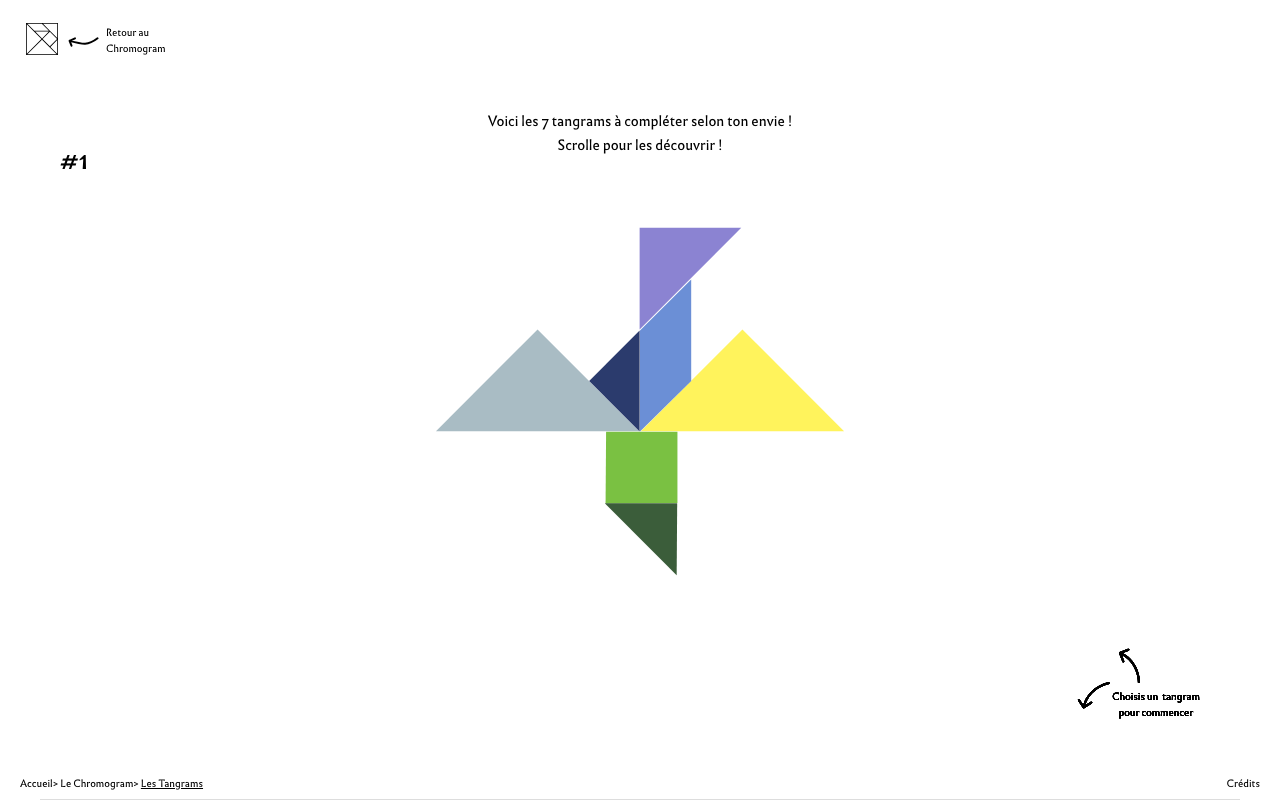
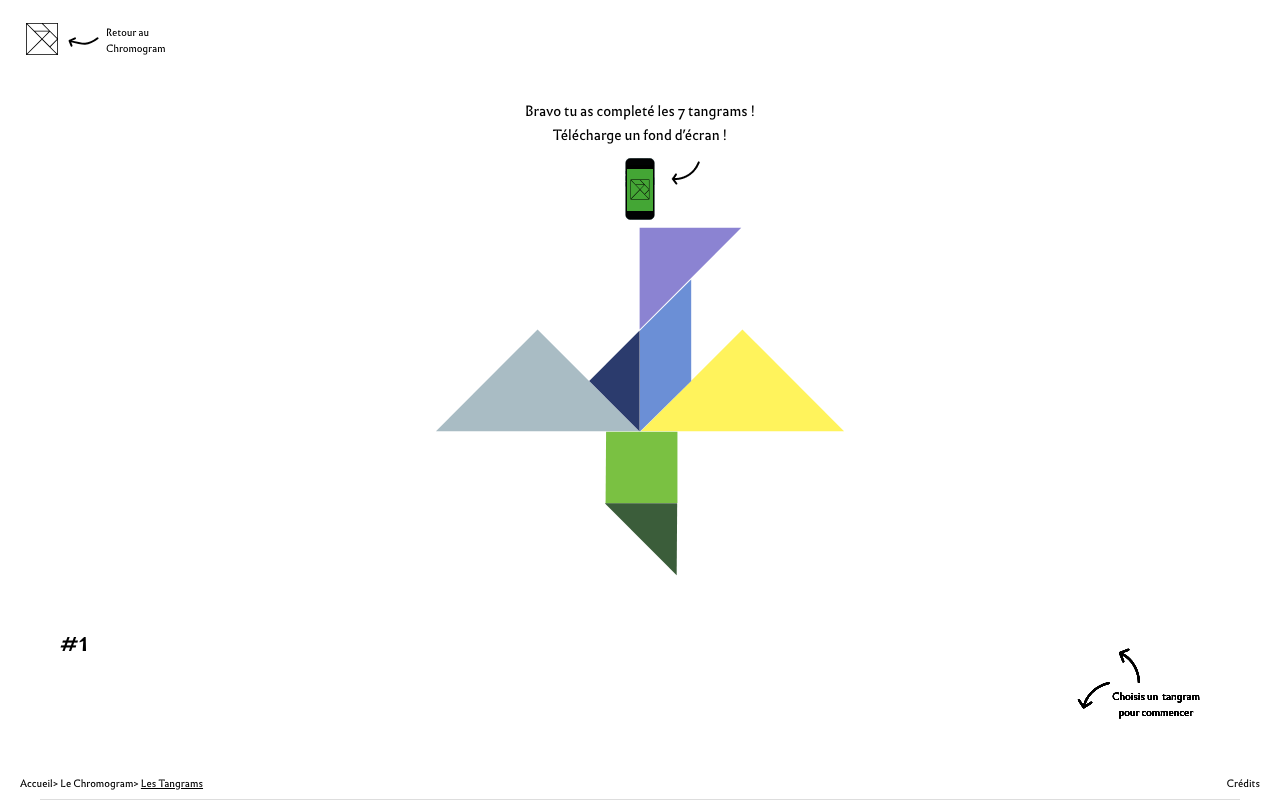
Before and after one commit to theopaolo/tangram-app, a SvelteKit app: page /puzzles in a window 1280 px wide. Shown: the top 800 px of the page. Built offline with nearby package versions, Linux system fonts and the light colour scheme.

Commit message:
mise en place telechargement fond d'ecran page puzzle

```diff
--- a/src/routes/puzzles/+page.svelte
+++ b/src/routes/puzzles/+page.svelte
@@ -3,6 +3,24 @@
   import { onMount } from 'svelte';
   import Breadcrumb from '$lib/Breadcrumb.svelte';
   import { getAllPuzzles, PIECES_DATA_WITH_VIEWBOX } from '$lib/puzzleData.js';
+
+import { PIECES_DATA } from '$lib/piecesData';
+
+
+	// --- FUNCTIONS ---
+	onMount(() => {
+		applyCol();
+	});
+
+
+	function applyCol() {
+  	if (typeof document === 'undefined') return; // SSR guard
+		Object.keys(PIECES_DATA).forEach((id) => {
+			document.documentElement.style.setProperty(
+				`--c${id}`, PIECES_DATA[id].color
+			);
+		});
+	}
 
   const puzzles = getAllPuzzles();
 
@@ -105,12 +123,9 @@
 			freezeScroll();
 		};
 	});
-
 </script>
 
 <style>
-
-
   /* Puzzle selection styles */
   .puzzle-selection {
     position: absolute;
@@ -208,6 +223,18 @@
     background: #fff;
     color: #a6a5a5;
   }
+  .blipo{
+  animation: blipoColorCycle 4s steps(7) infinite;
+  }
+@keyframes blipoColorCycle {
+  0%, 14% { background-color: var(--c1); }
+  14.01%, 28% { background-color: var(--c2); }
+  28.01%, 42% { background-color: var(--c3); }
+  42.01%, 57% { background-color: var(--c4); }
+  57.01%, 71% { background-color: var(--c5); }
+  71.01%, 85% { background-color: var(--c6); }
+  85.01%, 100% { background-color: var(--c7); }
+}
   .complet_1{
     bottom:10%;
     left:10%;
@@ -236,31 +263,55 @@
     bottom:10%;
     right:10%;
   }
-
 </style>
 
 <!-- Title -->
-
   <header class="fixed left-5 top-0 z-10 flex items-center pt-4 pb-2 bg-white w-full">
     <a href="/start" class="flex gap-2" aria-label="Retour au Chromogram">
-
-				<!-- <svg  width="32" height="32" viewBox="0 0 26 26" fill="none" xmlns="http://www.w3.org/2000/svg" >
-				<path d="M12.9639 0.700195L13.0068 0.705078C13.0168 0.704069 13.0269 0.700195 13.0371 0.700195H24.9258C25.0915 0.700195 25.2256 0.834315 25.2256 1V25C25.2256 25.0795 25.1939 25.1557 25.1377 25.2119C25.0814 25.2681 25.0053 25.2998 24.9258 25.2998H1C0.83434 25.2998 0.700237 25.1657 0.700195 25V1C0.700195 0.834315 0.834315 0.700195 1 0.700195H12.9639ZM1.72559 24.7002H24.2002L18.7324 19.249C18.7314 19.248 18.7305 19.2471 18.7295 19.2461L12.9629 13.4971L1.72559 24.7002ZM1.2998 24.2764L12.54 13.0713L6.76758 7.21094L1.2998 1.72559V24.2764ZM19.4082 19.0752L24.626 24.2764V13.8408L19.4082 19.0752ZM13.4219 13.042L18.96 18.5967L24.502 13.0713L18.9814 7.46484L13.4219 13.042ZM13.0342 12.5742L18.2275 7.2998H7.74414L13.0342 12.5742ZM19.1816 6.8125H19.2119L24.626 12.2432V1.2998H13.7539L19.1816 6.8125ZM7.14258 6.7002H18.2227L12.8389 1.2998H1.72656L7.14258 6.7002Z" fill="black"/>
-				</svg> -->
-
       <img
       src="/images/retour_chromo.svg"
       alt="retour"
       class="h-auto !w-[162px]"
         />
     </a>
+
+    <!-- <a href="/start" class="right-5 absolute" aria-label="Retour au Chromogram">
+      <img
+      src="/images/retour_chromo.svg"
+      alt="retour"
+      class="h-auto !w-[162px]"
+        />
+    </a> -->
+
   </header>
 
 <!-- Puzzle Selection Screen -->
 <!-- <div class="p-5 mt-[90px]"> -->
   <div class="px-10">
-  <div class="text-center absolute top-[110px] m-auto left-0 right-0 z-1 ">
-    <p>Voici les 7 tangrams à compléter selon ton envie !<br/>Scrolle pour les découvrir !</p>
+    <div class="text-center absolute top-[100px] m-auto left-0 right-0 z-1 text-center">
+      <!-- {#if puzzle.completed}
+        <p>Bravo tu as completé les 7 tangrams  !<br/>Télécharge un fond d’écran !</p>
+        <div class="">
+          <img
+            src="/images/fond_ecran.svg"
+            alt=""
+            class=""
+        />
+        </div>
+
+      {:else} -->
+        <!-- <p>Voici les 7 tangrams à compléter selon ton envie !<br/>Scrolle pour les découvrir !</p> -->
+
+        <p>Bravo tu as completé les 7 tangrams  !<br/>Télécharge un fond d’écran !</p>
+        <div class="w-[124px] h-[68px] m-auto relative mt-2">
+          <div class="blipo w-[26px] h-[42px] bg-black absolute z-10 top-1/2 left-1/2 -translate-x-1/2 -translate-y-1/2 flex"><img style="width:80%;margin:auto" src="/images/tangrams_b&w.svg"></div>
+          <img
+            src="/images/fond_ecran_full.png"
+            alt=""
+            class=""
+        />
+        </div>
+      <!-- {/if} -->
     </div>
 
   <div class="flex flex-col">
@@ -303,8 +354,7 @@
             <!-- rien -->
           {/if}
 
-
-          <div class="absolute top-0 left-0 p-5 text-intro leading-none">#{puzzle.id}</div>
+          <div class="absolute bottom-0 left-0 p-5 text-intro leading-none">#{puzzle.id}</div>
 
           <!-- <div class="status {puzzle.completed ? 'completed' : 'incomplete'} absolute bottom-0 left-0 right-0 margin-auto p-5 text-intro leading-none"> {puzzle.completed ? 'Terminé' : 'À compléter'}</div> -->
 
```
Also changed, not shown: static/images/fond_ecran.png (added), static/images/fond_ecran_full.png (added). Lines whose indentation alone changed are shown as unchanged.
